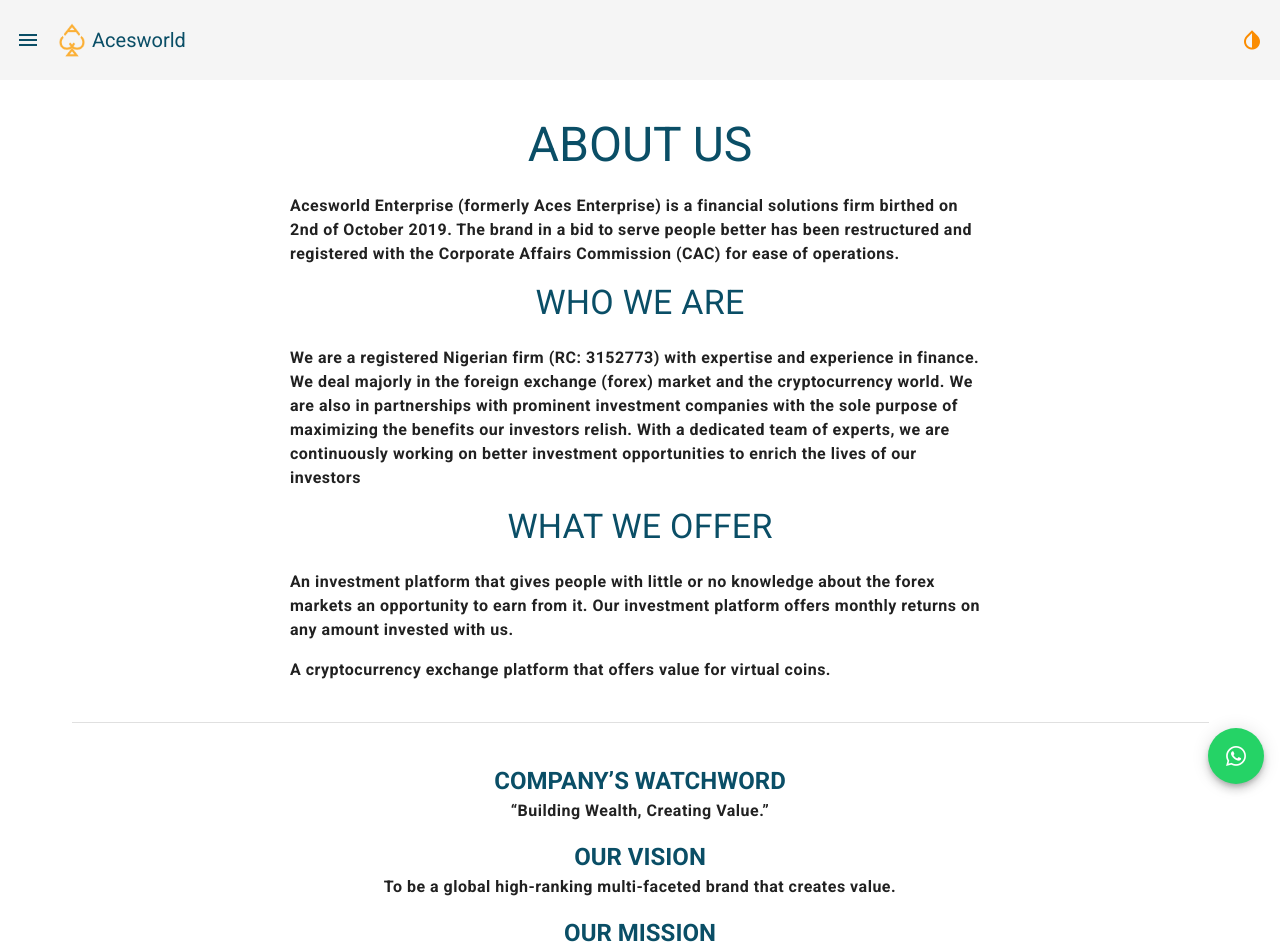
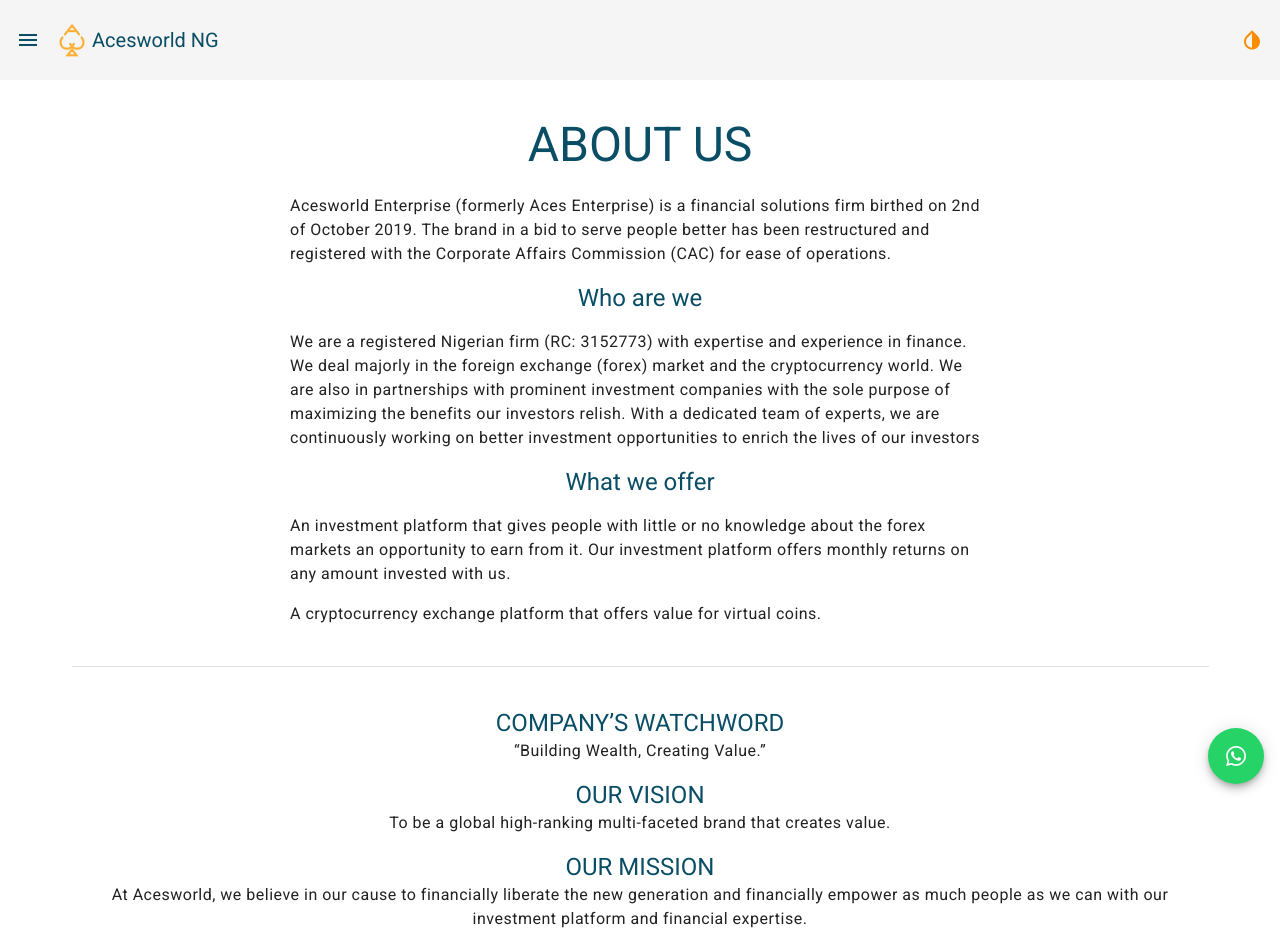
Before and after one commit to tomisinteazer/SwegzExchange, a Nuxt app: page /about in a window 1280 px wide. Shown: the top 951 px of the page. Built offline with nearby package versions, Linux system fonts and the light colour scheme.

Commit message:
version 3 with social links and changes

```diff
--- a/layouts/default.vue
+++ b/layouts/default.vue
@@ -13,11 +13,21 @@
           <v-avatar size="150" color="white">
             <img class="text-lg-center" src="aces.png" />
           </v-avatar>
-          <p class="font-weight-black text-lg-center mt-3 text-center">Acesworld</p>
+          <p
+            class="font-weight-black text-lg-center mt-3 primary--text text-center"
+          >
+            Acesworld NG
+          </p>
         </v-flex>
       </v-layout>
       <v-list>
-        <v-list-item v-for="(item, i) in items" :key="i" :to="item.to" router exact>
+        <v-list-item
+          v-for="(item, i) in items"
+          :key="i"
+          :to="item.to"
+          router
+          exact
+        >
           <v-list-item-action>
             <v-icon color="primary">{{ item.icon }}</v-icon>
           </v-list-item-action>
@@ -48,21 +58,33 @@
             <v-col cols="12" md="6">
               <img src="/acw.png" height="40" alt />
               <div class="overline">
-                <span>&copy; {{ new Date().getFullYear() }}</span>Acesworld
+                <span>&copy; {{ new Date().getFullYear() }}</span
+                >Acesworld NG
               </div>
               <div style="margin-left: -8px">
-                <v-btn small href="javascript:void(0)" icon>
+                <v-btn
+                  small
+                  href="https://www.facebook.com/100130125169727"
+                  icon
+                >
                   <v-icon small>mdi-facebook</v-icon>
                 </v-btn>
-                <v-btn small href="javascript:void(0)" icon>
+                <v-btn small href="https://www.twitter.com/AcesworldNG" icon>
                   <v-icon small>mdi-twitter</v-icon>
                 </v-btn>
 
-                <v-btn small href="javascript:void(0)" icon>
+                <v-btn small href="https://www.instagram.com/acesworldng_" icon>
                   <v-icon small>mdi-instagram</v-icon>
                 </v-btn>
-                <v-btn small href="javascript:void(0)" icon>
+                <v-btn
+                  small
+                  href="https://api.whatsapp.com/send?phone=2349019881034&text=Hello+Acesworld+my+name+is___"
+                  icon
+                >
                   <v-icon small>mdi-whatsapp</v-icon>
+                </v-btn>
+                <v-btn small href="mailto:infoacesworld@gmail.com" icon>
+                  <v-icon small>mdi-gmail</v-icon>
                 </v-btn>
               </div>
             </v-col>
@@ -137,7 +159,7 @@
       miniVariant: false,
       right: true,
       rightDrawer: false,
-      title: "Acesworld",
+      title: "Acesworld NG",
     };
   },
   methods: {
--- a/pages/about.vue
+++ b/pages/about.vue
@@ -4,42 +4,58 @@
       <div class="mb-10">
         <h1 class="display-2 mb-6 text-uppercase primary--text">About us</h1>
         <div class="mx-auto text-left" style="max-width: 700px">
-          <p
-            class="body-1 font-weight-bold"
-          >Acesworld Enterprise (formerly Aces Enterprise) is a financial solutions firm birthed on 2nd of October 2019. The brand in a bid to serve people better has been restructured and registered with the Corporate Affairs Commission (CAC) for ease of operations.</p>
-        </div>
-        <h1 class="display-1 mb-6 text-uppercase primary--text">WHO WE ARE</h1>
-        <div class="mx-auto text-left" style="max-width: 700px">
-          <p class="body-1 font-weight-bold">
-            We are a registered Nigerian firm (RC: 3152773) with expertise and experience in finance. We deal majorly in the foreign exchange (forex) market and the cryptocurrency world. We are also in partnerships with prominent investment companies with the sole purpose of maximizing the benefits our investors relish.
-            With a dedicated team of experts, we are continuously working on better investment opportunities to enrich the lives of our investors
+          <p class="body-1">
+            Acesworld Enterprise (formerly Aces Enterprise) is a financial
+            solutions firm birthed on 2nd of October 2019. The brand in a bid to
+            serve people better has been restructured and registered with the
+            Corporate Affairs Commission (CAC) for ease of operations.
           </p>
         </div>
-        <h1 class="display-1 mb-6 text-uppercase primary--text">What we offer</h1>
+        <h1 class="mb-4 mx-auto text-h5 primary--text">Who are we</h1>
         <div class="mx-auto text-left" style="max-width: 700px">
-          <p
-            class="body-1 font-weight-bold"
-          >An investment platform that gives people with little or no knowledge about the forex markets an opportunity to earn from it. Our investment platform offers monthly returns on any amount invested with us.</p>
-          <p
-            class="body-1 font-weight-bold"
-          >A cryptocurrency exchange platform that offers value for virtual coins.</p>
+          <p class="body-1">
+            We are a registered Nigerian firm (RC: 3152773) with expertise and
+            experience in finance. We deal majorly in the foreign exchange
+            (forex) market and the cryptocurrency world. We are also in
+            partnerships with prominent investment companies with the sole
+            purpose of maximizing the benefits our investors relish. With a
+            dedicated team of experts, we are continuously working on better
+            investment opportunities to enrich the lives of our investors
+          </p>
+        </div>
+        <h1 class="mb-4 mx-auto text-h5 primary--text">What we offer</h1>
+        <div class="mx-auto text-left" style="max-width: 700px">
+          <p class="body-1">
+            An investment platform that gives people with little or no knowledge
+            about the forex markets an opportunity to earn from it. Our
+            investment platform offers monthly returns on any amount invested
+            with us.
+          </p>
+          <p class="body-1">
+            A cryptocurrency exchange platform that offers value for virtual
+            coins.
+          </p>
         </div>
       </div>
 
       <v-divider></v-divider>
       <div class="my-10">
-        <h2 class="text-uppercase primary--text">COMPANY’S WATCHWORD</h2>
-        <p class="body-1 font-weight-bold">“Building Wealth, Creating Value.”</p>
-        <h2 class="text-uppercase primary--text">OUR VISION</h2>
-        <p
-          class="body-1 font-weight-bold"
-        >To be a global high-ranking multi-faceted brand that creates value.</p>
-        <h2 class="text-uppercase primary--text">OUR MISSION</h2>
-        <p
-          class="body-1 font-weight-bold"
-        >At Acesworld, we believe in our cause to financially liberate the new generation and financially empower as much people as we can with our investment platform and financial expertise.</p>
-        <h2 class="text-uppercase primary--text">OUR CORE VALUES</h2>
-        <p class="body-1 font-weight-bold">Innovation, Integrity, Accountability.</p>
+        <h2 class="text-h5 primary--text">COMPANY’S WATCHWORD</h2>
+        <p class="body-1">“Building Wealth, Creating Value.”</p>
+        <h2 class="text-h5 primary--text">OUR VISION</h2>
+        <p class="body-1">
+          To be a global high-ranking multi-faceted brand that creates value.
+        </p>
+        <h2 class="text-h5 primary--text">OUR MISSION</h2>
+        <p class="body-1">
+          At Acesworld, we believe in our cause to financially liberate the new
+          generation and financially empower as much people as we can with our
+          investment platform and financial expertise.
+        </p>
+        <h2 class="text-h5 primary--text">OUR CORE VALUES</h2>
+        <p class="body-1">Innovation</p>
+        <p>Integrity</p>
+        <p>Accountability.</p>
       </div>
       <v-divider></v-divider>
     </v-container>
--- a/pages/index.vue
+++ b/pages/index.vue
@@ -6,11 +6,14 @@
       <v-container>
         <v-row no-gutters>
           <v-col cols="12" md="6" class="mt-md-8 text-center my-5">
-            <h2 class="display-2 mb-6 my-5">Welcome to</h2>
-            <h1 class="display-3 primary--text font-weight-bold mb-6 my-5">Acesworld NG</h1>
+            <h2 class="display-1 mb-6 my-5">Welcome to</h2>
+            <h1 class="display-2 primary--text font-weight-bold mb-6 my-5">
+              Acesworld NG
+            </h1>
             <p class="body-1">
-              One of Nigeria’s leading investment firms. With our digital platform,
-              investing is now simplified and you can invest safely without having to navigate the complex financial markets.
+              One of Nigeria’s leading investment firms. With our digital
+              platform, investing is now simplified and you can invest safely
+              without having to navigate the complex financial markets.
             </p>
 
             <v-dialog v-model="dialog" width="500">
@@ -22,13 +25,20 @@
                   dark
                   v-bind="attrs"
                   v-on="on"
-                >Invest</v-btn>
+                  >Invest</v-btn
+                >
               </template>
 
               <v-card>
-                <v-card-title class>Open an Investment Portfolio.</v-card-title>
+                <v-card-title class
+                  >Open an Investment<br />
+                  Portfolio.</v-card-title
+                >
 
-                <v-card-text>Fill in your details below and submit. You will be contacted shortly</v-card-text>
+                <v-card-text
+                  >Fill in your details below and submit. You will be contacted
+                  shortly.</v-card-text
+                >
                 <v-form v-model="valid">
                   <v-container>
                     <v-row>
@@ -57,7 +67,7 @@
                         <v-text-field
                           v-model="userNumber"
                           type="number"
-                          label="Phonenumber"
+                          label="Phone number"
                           required
                         ></v-text-field>
                       </v-col>
@@ -69,7 +79,7 @@
 
                 <v-card-actions>
                   <v-spacer></v-spacer>
-                  <v-btn color="primary" text @click="investNow()">Invest Now</v-btn>
+                  <v-btn color="primary" @click="investNow()">Submit</v-btn>
                 </v-card-actions>
               </v-card>
             </v-dialog>
@@ -93,13 +103,21 @@
             <v-hover>
               <template v-slot="{ hover }">
                 <v-card class="py-12 px-4" :elevation="hover ? 24 : 0">
-                  <img class="mb-5" height="200px" contain :src="feature.image" />
+                  <img
+                    class="mb-5"
+                    height="200px"
+                    contain
+                    :src="feature.image"
+                  />
 
-                  <v-card-title
-                    class="justify-center font-weight-black text-uppercase primary--text"
-                  >{{ feature.title }}</v-card-title>
+                  <v-card-title class="justify-center primary--text">{{
+                    feature.title
+                  }}</v-card-title>
 
-                  <v-card-text class="subtitle-1" v-text="feature.text"></v-card-text>
+                  <v-card-text
+                    class="subtitle-1"
+                    v-text="feature.text"
+                  ></v-card-text>
                 </v-card>
               </template>
             </v-hover>
@@ -133,7 +151,7 @@
 
     <section class="pa-5">
       <v-container class="text-center">
-        <h2 class="display-1 ma-4">What are people saying</h2>
+        <h2 class="display-1 ma-4 primary--text">What are people saying</h2>
 
         <v-row>
           <v-col
@@ -153,7 +171,9 @@
 
                   <v-card-text>
                     <div class="subtitle-1">{{ text }}</div>
-                    <div class="subtitle-1 font-weight-bold mt-5">{{ name }}</div>
+                    <div class="subtitle-1 font-weight-bold mt-5 primary--text">
+                      {{ name }}
+                    </div>
                     <div class="caption">{{ company }}</div>
                   </v-card-text>
                 </v-card>
@@ -166,7 +186,7 @@
 
     <section class="text-center pt-2">
       <v-container>
-        <div class="display-1 font-weight-bold">Acesworld news letter</div>
+        <div class="text-h5 primary--text">Acesworld NG newsletter</div>
         <p class="mt-2">Subscribe to Acesworld NG newsletter</p>
         <NewsletterForm />
       </v-container>
@@ -212,7 +232,7 @@
         },
         {
           image: "/features.svg",
-          title: "Our Social Media Platforms",
+          title: "Social media platforms",
           text:
             " Connect with us on all major social media pages. You can also subscribe to our newsletter to receive major updates and finance tips and news. ",
         },
@@ -222,7 +242,7 @@
           image: "/aces.png",
           name: "Oluwatomisin Babatunde ",
           company: "Doctor",
-          text: `quiccly you are the N° 1 Investment Platform. I love your platform.
+          text: ` You are the N° 1 Investment Platform. I love your platform.
 Henceforth, it's Acesworld or no other.`,
         },
         {
```
Also changed, not shown: components/NewsletterForm.vue (+30 -3 lines), pages/contact.vue (+19 -7 lines).
